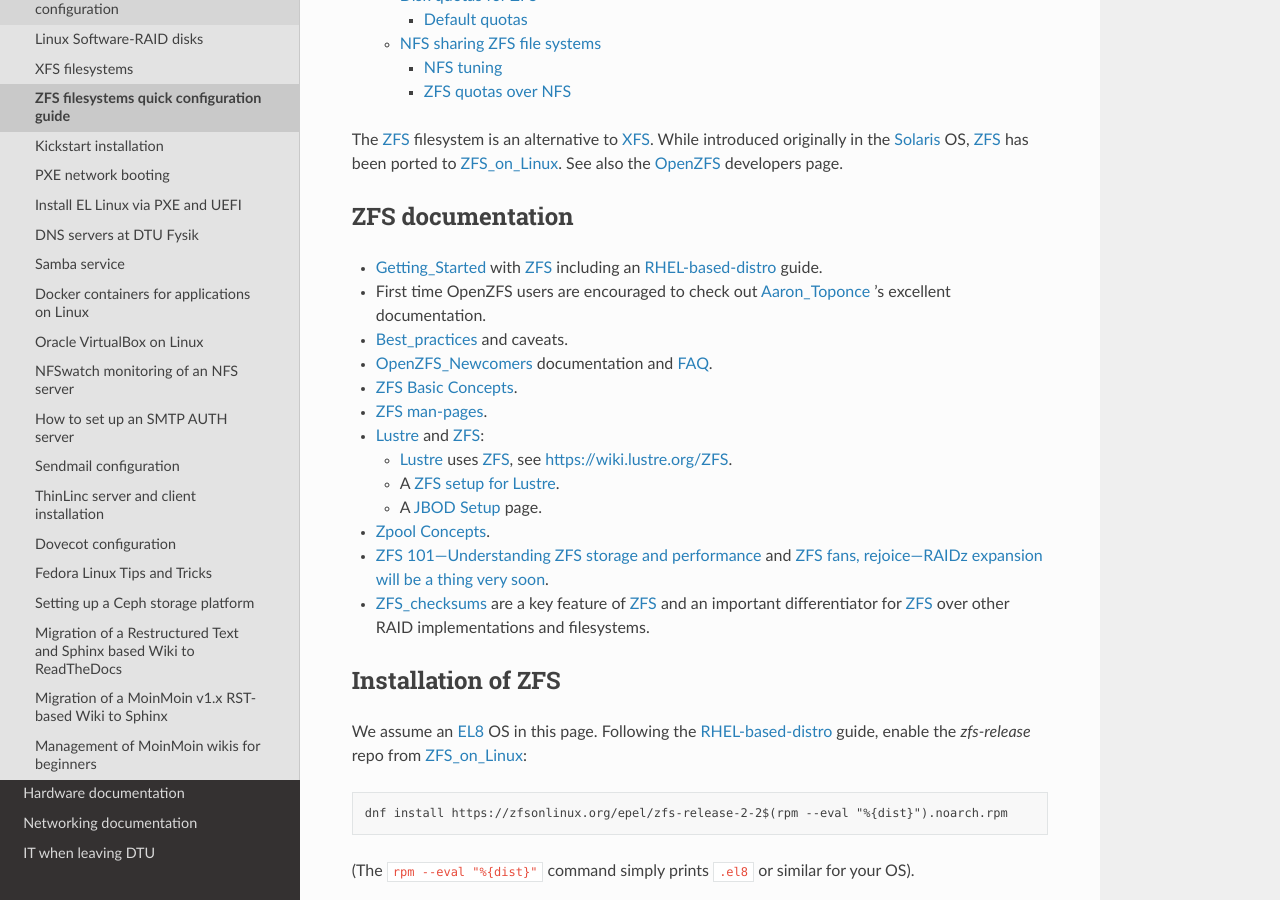
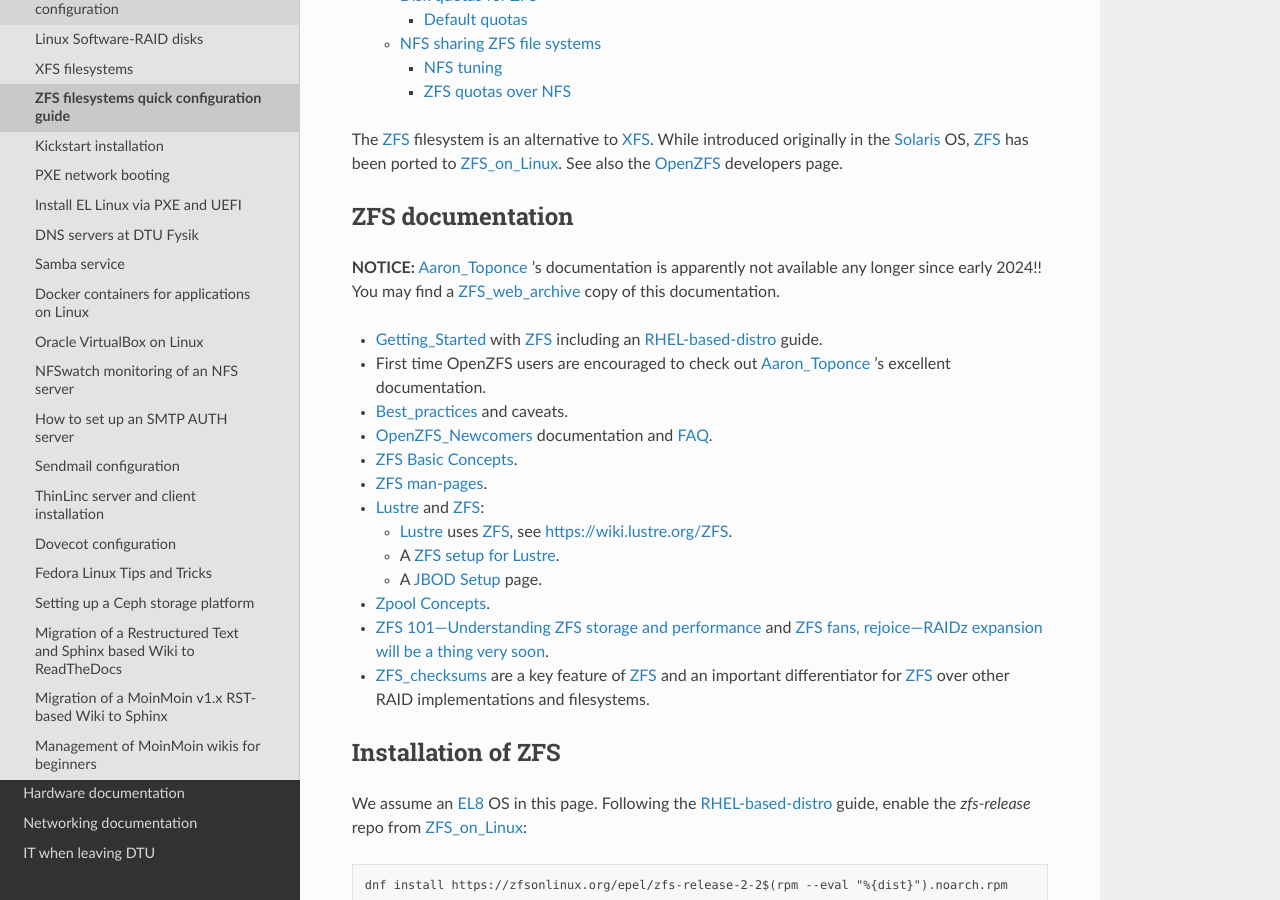
Before and after one commit to OleHolmNielsen/ITwiki, a Sphinx documentation site: the page built from docs/ZFS_filesystems.rst, in a window 1280 px wide and 900 px high, scrolled down 764 px. Built offline with Sphinx 7.4.7 and the Read the Docs theme 2.0.0, drawn with Linux system fonts in a browser that asks for light colours.

Commit message:
ZFS_web_archive documentation

```diff
--- a/docs/ZFS_filesystems.rst
+++ b/docs/ZFS_filesystems.rst
@@ -19,6 +19,9 @@
 
 ZFS documentation
 ============================
+
+**NOTICE:** Aaron_Toponce_ ’s documentation is apparently not available any longer since early 2024!!
+You may find a ZFS_web_archive_ copy of this documentation.
 
 * Getting_Started_ with ZFS_ including an RHEL-based-distro_ guide.
 
@@ -48,6 +51,7 @@
 .. _Getting_Started: https://openzfs.github.io/openzfs-docs/Getting%20Started/index.html
 .. _RHEL-based-distro: https://openzfs.github.io/openzfs-docs/Getting%20Started/RHEL-based%20distro/index.html
 .. _Aaron_Toponce: https://pthree.org/2012/12/04/zfs-administration-part-i-vdevs/
+.. _ZFS_web_archive: https://web.archive.org/web/20230904234829/https://pthree.org/2012/04/17/install-zfs-on-debian-gnulinux/
 .. _Best_practices: https://pthree.org/2012/12/13/zfs-administration-part-viii-zpool-best-practices-and-caveats/
 .. _OpenZFS_Newcomers: https://openzfs.org/wiki/Newcomers
 .. _Lustre: https://wiki.lustre.org/Main_Page
```
